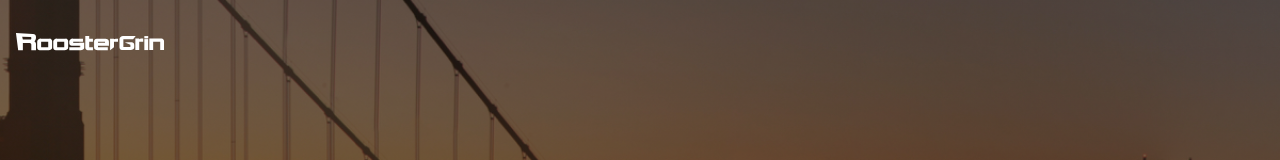
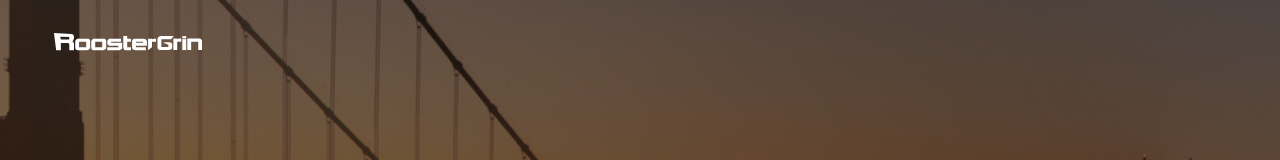
Before and after one commit to Geddydukes/Front-end-rooster, a React (Create React App) app: page / in a window 1280 px wide. Shown: the top 160 px of the page. Built offline with nearby package versions, Linux system fonts and the light colour scheme.

Commit message:
small changes to header

```diff
--- a/src/App.css
+++ b/src/App.css
@@ -63,6 +63,7 @@
 
 .heroHeader {
   text-align: left;
+  padding-left: 3vw;
 }
 
 .heroText {
```
